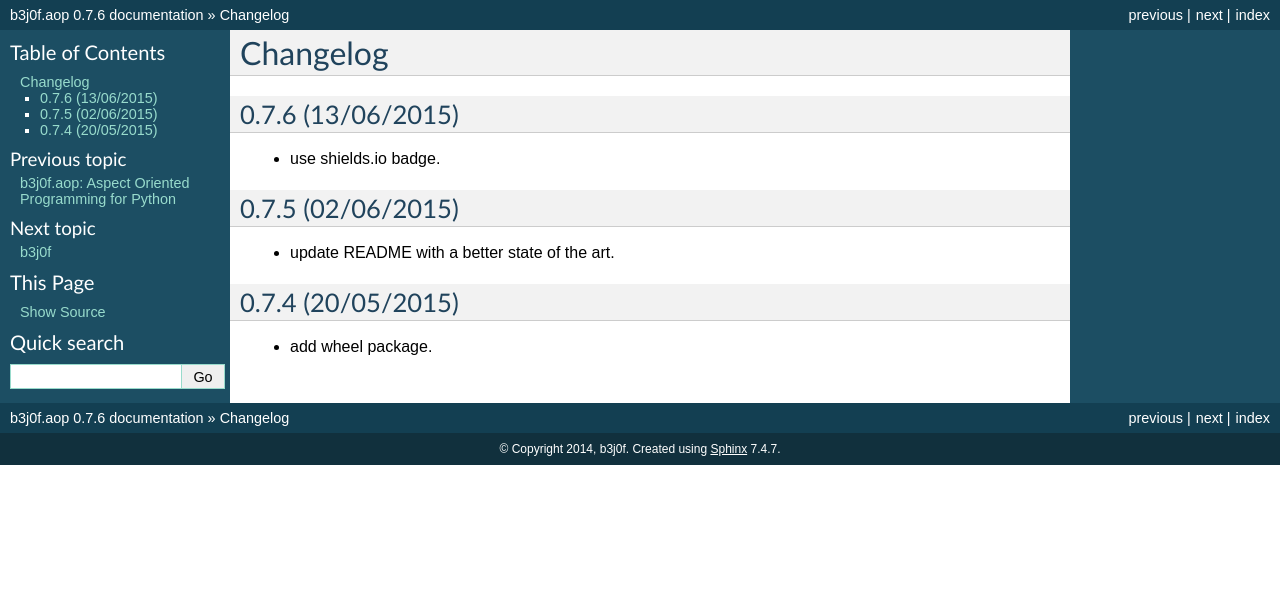
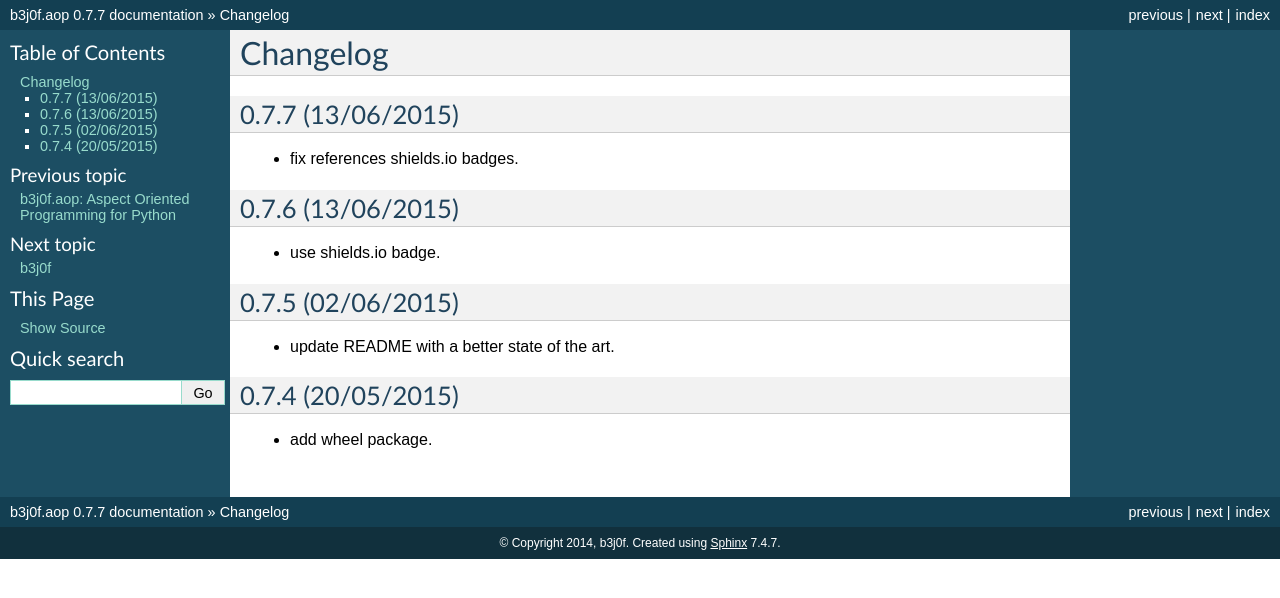
Before and after one commit to b3j0f/aop, a Sphinx documentation site: the page built from docs/changelog.rst, in a window 1280 px wide. Shown: the top 598 px of the page. Built offline with Sphinx 7.4.7, drawn with Linux system fonts in a browser that asks for light colours; pages that are not in the unit, such as notebooks, are missing from menus; the version number is read from the project's files by our own code.

Commit message:
:add: revision version

```diff
--- a/docs/changelog.rst
+++ b/docs/changelog.rst
@@ -1,5 +1,10 @@
 Changelog
 =========
+
+0.7.7 (13/06/2015)
+------------------
+
+- fix references shields.io badges.
 
 0.7.6 (13/06/2015)
 ------------------
--- a/setup.py
+++ b/setup.py
@@ -45,7 +45,7 @@ keywords = [
 
 setup(
     name='b3j0f.aop',
-    version='0.7.6',
+    version='0.7.7',
     install_requires=dependencies,
     packages=find_packages(exclude=['test.*', '*.test.*']),
     author="b3j0f",
```
Also changed, not shown: README.rst (+9 -9 lines), 1 other file.
